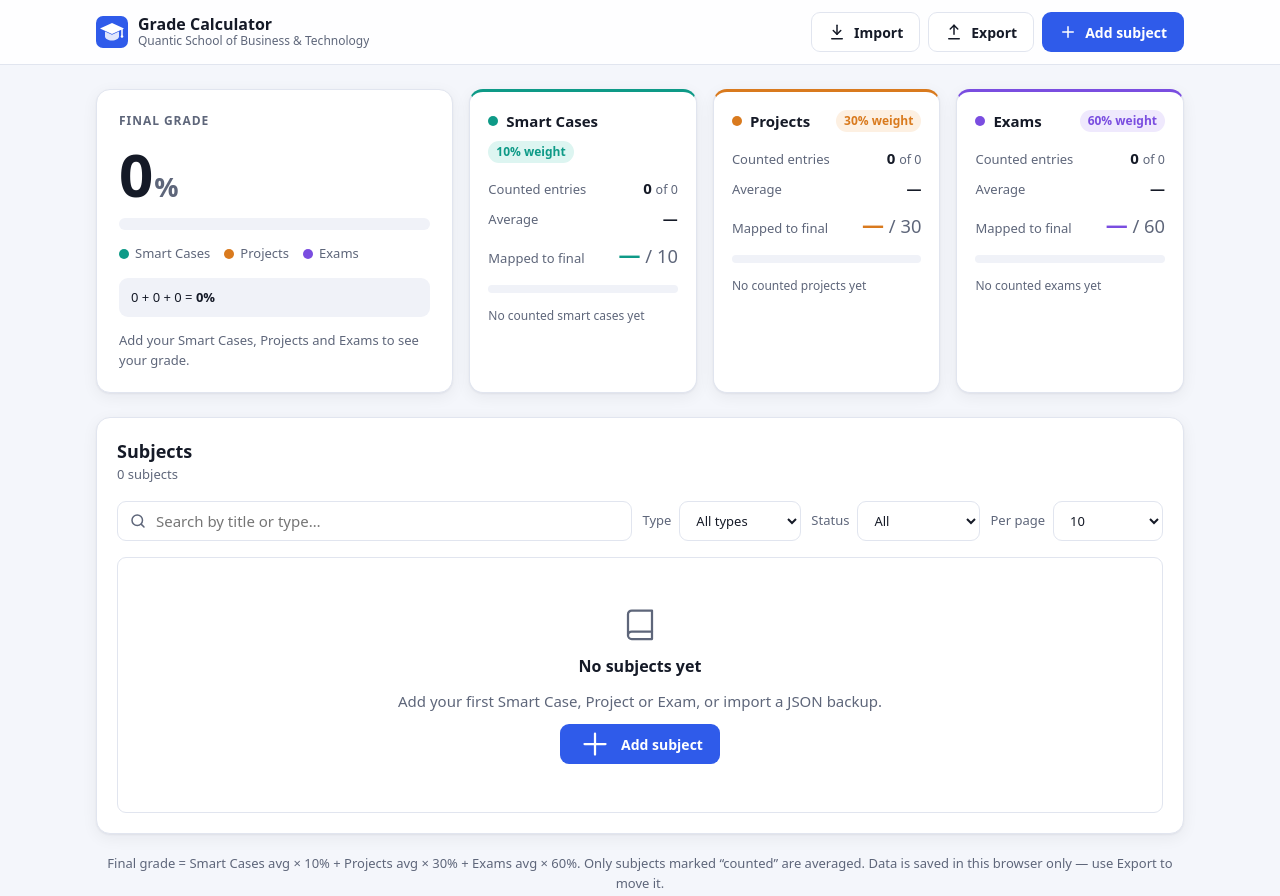
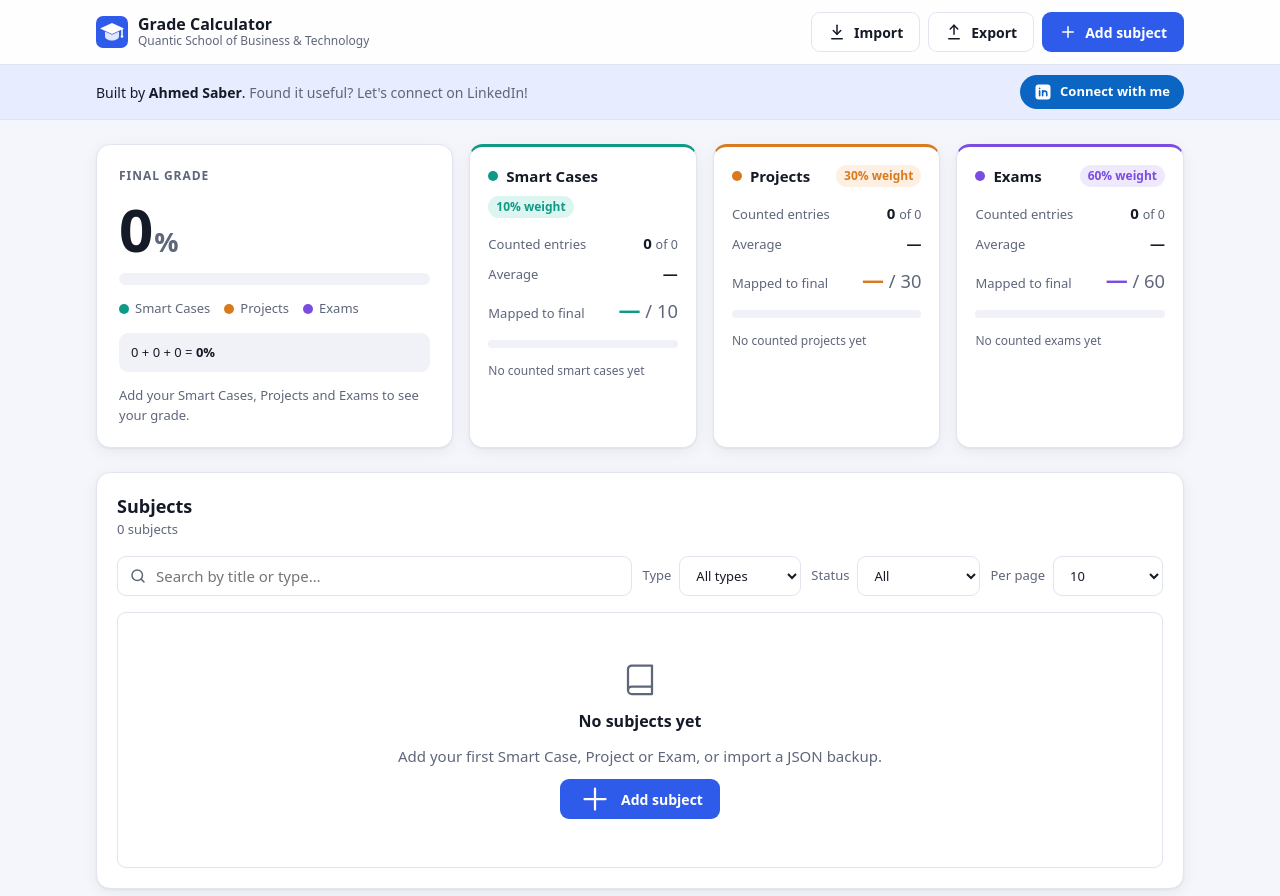
Before and after one commit to ahmed0saber/quantic-grade-calculator, a plain HTML site: page index.html in a window 1280 px wide. Shown: the top 896 px of the page. Drawn offline with Linux system fonts and the light colour scheme.

Commit message:
Add author bar with LinkedIn link under the navbar
Co-Authored-By: Claude Opus 5.5 <noreply@anthropic.com>

```diff
--- a/index.html
+++ b/index.html
@@ -23,6 +23,7 @@
     <symbol id="i-left" viewBox="0 0 24 24"><path d="m15 18-6-6 6-6"/></symbol>
     <symbol id="i-right" viewBox="0 0 24 24"><path d="m9 18 6-6-6-6"/></symbol>
     <symbol id="i-sort" viewBox="0 0 24 24"><path d="m8 15 4 4 4-4"/><path d="m8 9 4-4 4 4"/></symbol>
+    <symbol id="i-linkedin" viewBox="0 0 24 24"><rect x="2" y="2" width="20" height="20" rx="4" fill="currentColor" stroke="none"/><path d="M7.5 10.5V17M7.5 7.2v.01M11.5 17v-6.5M11.5 13.5a2.75 2.75 0 0 1 5.5 0V17" style="stroke: var(--li-ink, #fff)" stroke-width="2.2" fill="none"/></symbol>
     <symbol id="i-book" viewBox="0 0 24 24"><path d="M4 19.5A2.5 2.5 0 0 1 6.5 17H20V3H6.5A2.5 2.5 0 0 0 4 5.5Z"/><path d="M4 19.5A2.5 2.5 0 0 0 6.5 22H20v-5"/></symbol>
   </svg>
 
@@ -48,6 +49,19 @@
       </div>
     </div>
   </header>
+
+  <aside class="author-bar" aria-label="About the author">
+    <div class="container author-inner">
+      <p>
+        Built by <strong>Ahmed Saber</strong>.
+        <span class="muted">Found it useful? Let's connect on LinkedIn!</span>
+      </p>
+      <a class="btn-linkedin" href="https://www.linkedin.com/in/ahmed0saber/" target="_blank" rel="noopener noreferrer">
+        <svg class="icon"><use href="#i-linkedin"/></svg>
+        <span>Connect with me</span>
+      </a>
+    </div>
+  </aside>
 
   <main class="container">
     <!-- Summary -->
--- a/styles.css
+++ b/styles.css
@@ -175,6 +175,40 @@ button, input, select { font: inherit; color: inherit; }
 .brand strong { font-size: 16px; }
 .brand small { color: var(--muted); font-size: 12px; white-space: nowrap; overflow: hidden; text-overflow: ellipsis; }
 .header-actions { display: flex; gap: 8px; flex-wrap: wrap; }
+
+/* ============ Author bar ============ */
+.author-bar {
+  background: var(--accent-soft);
+  border-bottom: 1px solid var(--border);
+}
+.author-inner {
+  display: flex;
+  align-items: center;
+  justify-content: space-between;
+  gap: 8px 16px;
+  padding-top: 10px;
+  padding-bottom: 10px;
+  flex-wrap: wrap;
+  font-size: 14px;
+}
+.btn-linkedin {
+  display: inline-flex;
+  align-items: center;
+  gap: 8px;
+  height: 34px;
+  padding: 0 14px;
+  border-radius: 999px;
+  background: #0a66c2;
+  color: #fff;
+  font-size: 13px;
+  font-weight: 700;
+  text-decoration: none;
+  white-space: nowrap;
+  transition: background .15s;
+}
+.btn-linkedin:hover { background: #084f96; }
+.btn-linkedin .icon { color: #fff; --li-ink: #0a66c2; }
+.btn-linkedin:hover .icon { --li-ink: #084f96; }
 
 main.container { padding-top: 24px; padding-bottom: 40px; }
 
```
